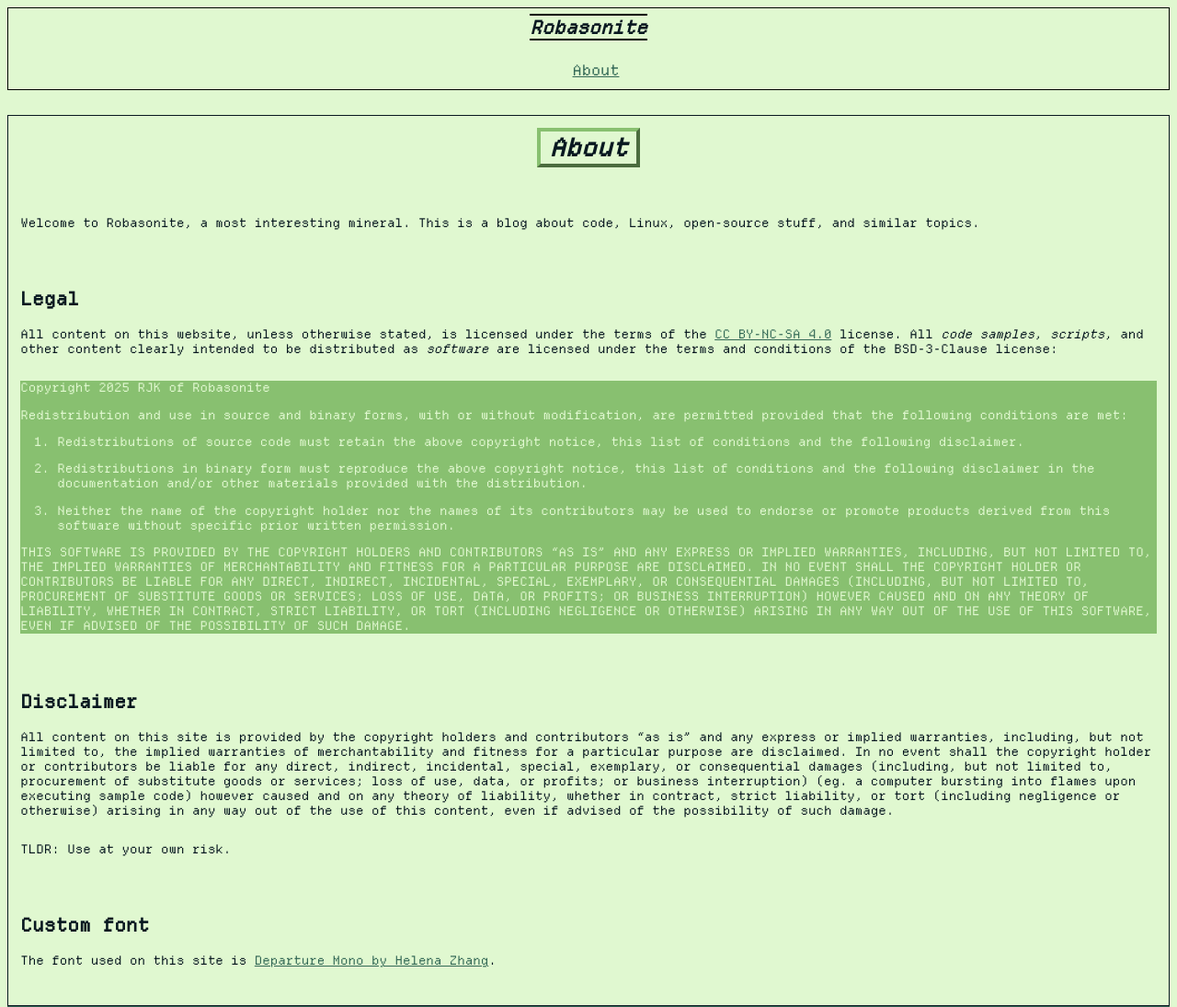
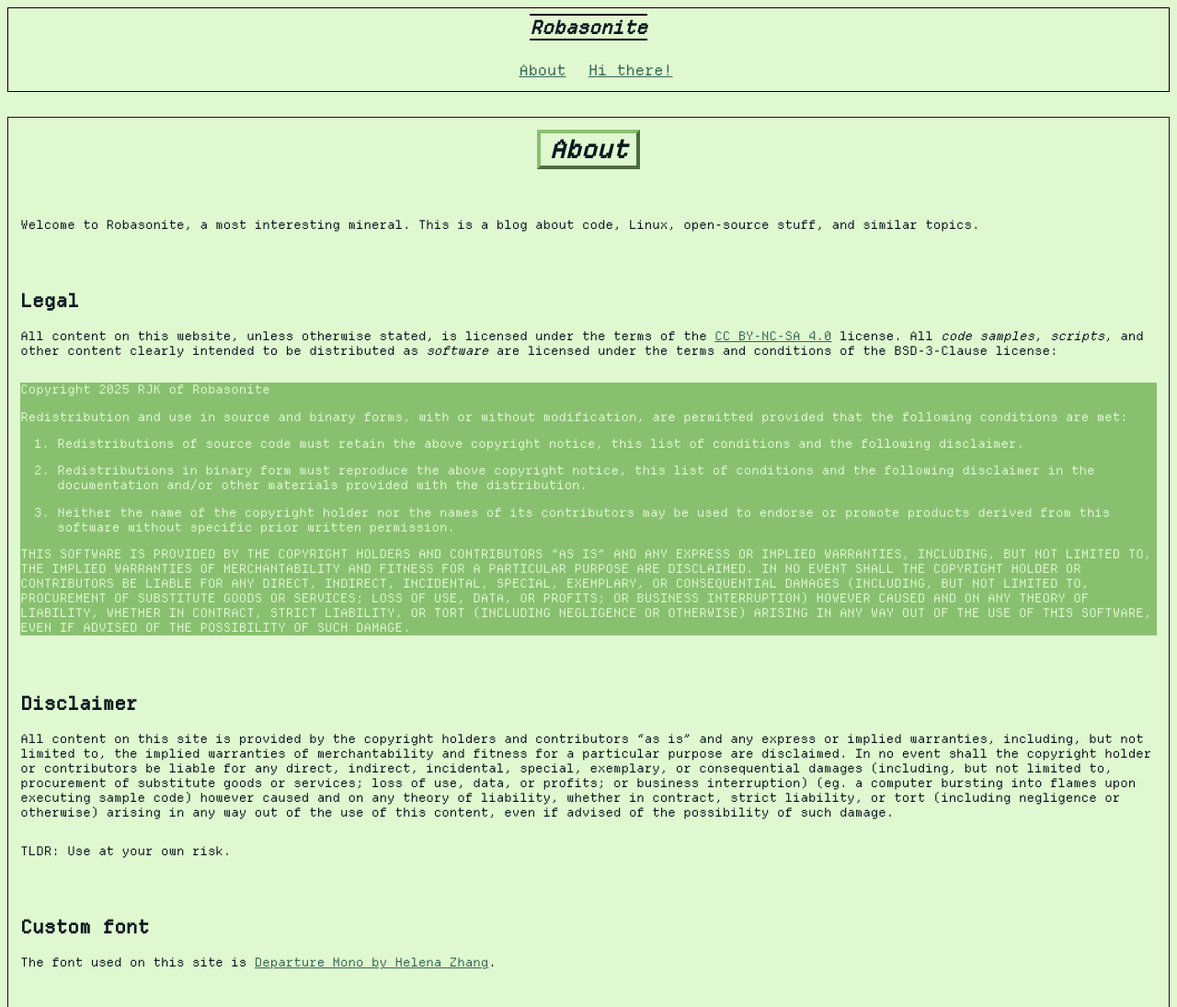
Before and after one commit to robasonite/robasonite.github.io, a plain HTML site: page about.html in a window 1280 px wide. Shown: the top 1095 px of the page at 92% size. Drawn offline with Linux system fonts and the light colour scheme; files whose address does not match are found by name.

Commit message:
Forgot to add page to menu

```diff
--- a/about.html
+++ b/about.html
@@ -129,6 +129,7 @@
       <nav>
         <ul>
         <li><a href="/about.html">About</a></li>
+        <li><a href="/posts/hi-there.html">Hi there!</a></li>
 
         </ul>
       </nav>
```
Also changed, not shown: index.html (+1 -0 lines), posts/hi-there.html (+1 -0 lines), 1 other file.
